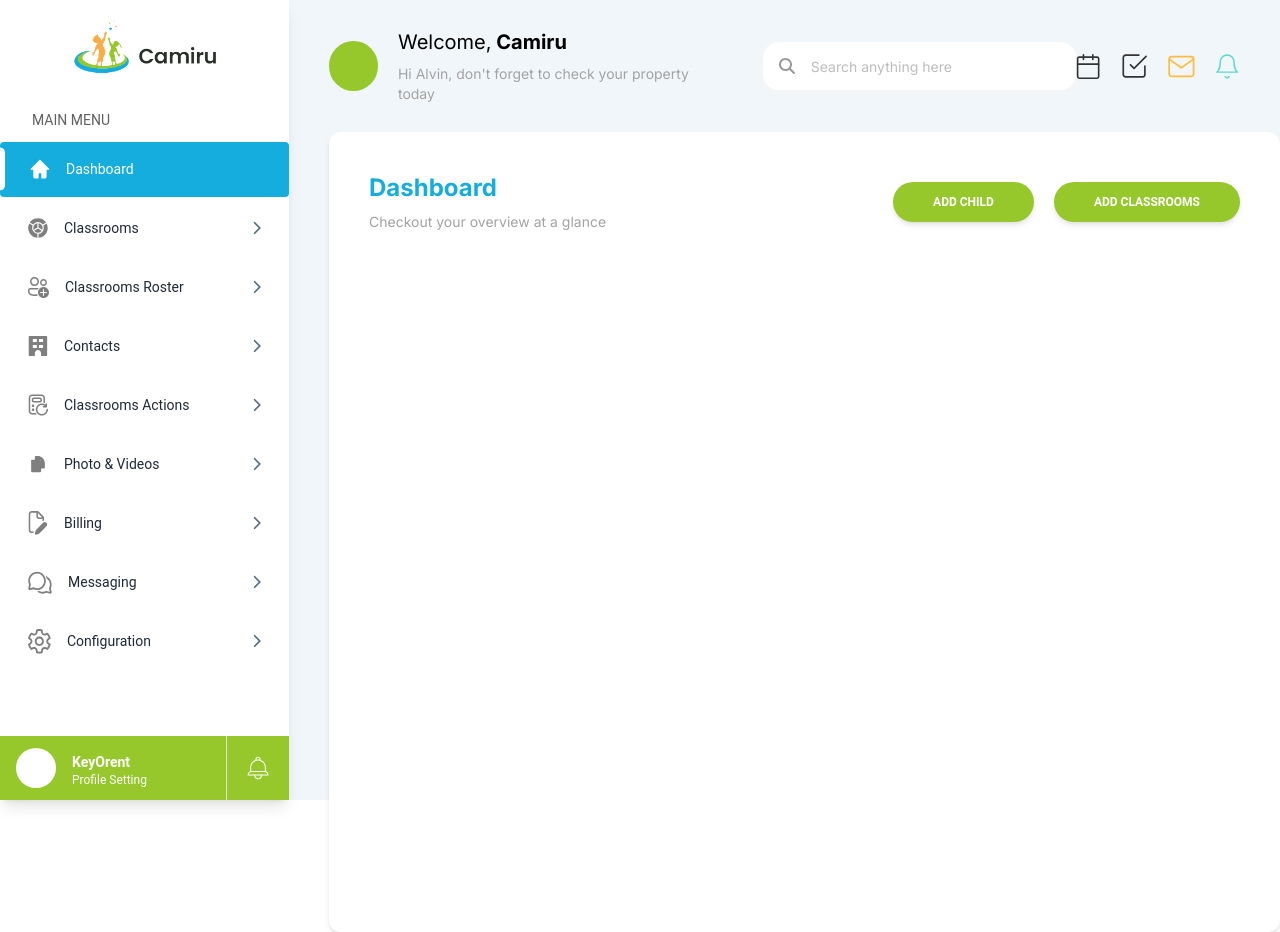
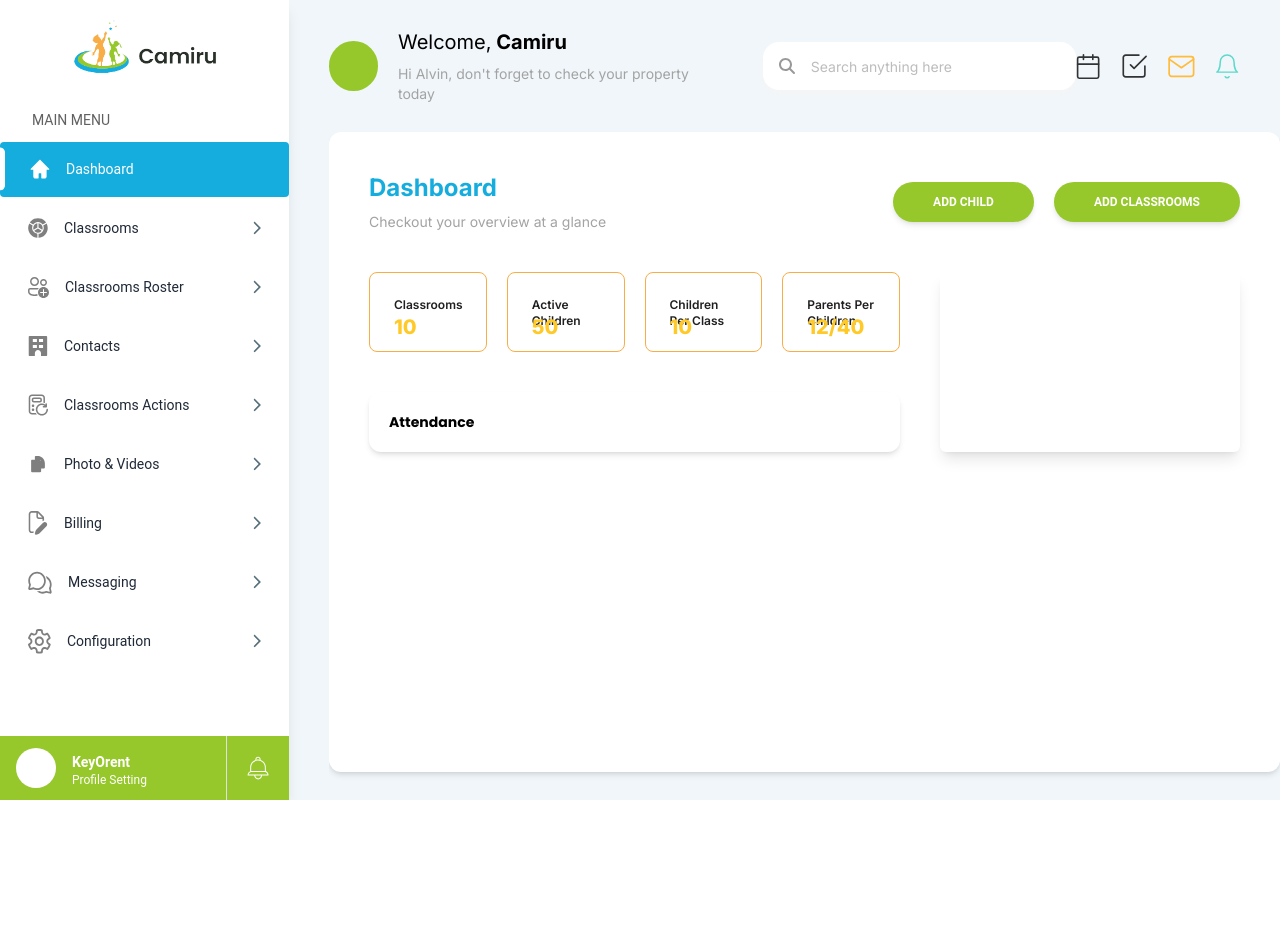
Before and after one commit to linear-digital/camiru-client-side, a React (Vite) app: page /dashboard in a window 1280 px wide. After the commit the page ends 800 px from the top, so only its background shows below. Built offline with nearby package versions, Linux system fonts and the light colour scheme.

Commit message:
update UserLayout.jsx and Dashboard.jsx

```diff
--- a/src/Layouts/UserLayout.jsx
+++ b/src/Layouts/UserLayout.jsx
@@ -2,13 +2,18 @@ import React from 'react';
 import Sidebar from '../Pages/User/Sidebar';
 import { Outlet } from 'react-router-dom';
 import Navbar from '../Components/Top_bar/Navbar';
+import { useLocation } from 'react-router-dom';
 
 const UserLayout = () => {
+    const location = useLocation();
     return (
         <main className='w-full h-screen flex gap-10 bg-[#F1F6FA]'>
             <Sidebar />
-            <section className='w-full'>
-                <Navbar />
+            <section className='w-full h-full overflow-y-auto'>
+                {
+                    !location.pathname.includes('profile') && <Navbar />
+                }
+
                 <Outlet />
             </section>
         </main>
--- a/src/Pages/Dashboard/Dashboard.jsx
+++ b/src/Pages/Dashboard/Dashboard.jsx
@@ -1,10 +1,12 @@
 import { Card } from '@material-tailwind/react';
 import React from 'react';
 import { Button } from '../../Components/Buttons/Buttons';
+import StatisticCard from './_UI/StatisticCard';
+import Attendance from './_UI/Attendance';
 
 const Dashboard = () => {
     return (
-        <Card className='w-full bg-white h-full inter p-10'>
+        <Card className='w-full bg-white h-auto inter p-10 min-h-[80vh]'>
             <section className='flex justify-between items-center'>
                 <div>
                     <h1 className="w-40 text-primary text-2xl font-bold ">Dashboard</h1>
@@ -19,6 +21,32 @@ const Dashboard = () => {
                     </Button>
                 </div>
             </section>
+            <section className='flex mt-10 gap-10 w-full'>
+                <div className="w-full">
+                    <div className="grid grid-cols-4 gap-5">
+                        <StatisticCard
+                            title={"Classrooms"}
+                            value={"10"}
+                        />
+                        <StatisticCard
+                            title={"Active Children"}
+                            value={"50"}
+                        />
+                        <StatisticCard
+                            title={"Children Per Class"}
+                            value={"10"}
+                        />
+                        <StatisticCard
+                            title={"Parents Per Children"}
+                            value={"12/40"}
+                        />
+                    </div>
+                    <Attendance />
+                </div>
+                <div className="min-w-[300px] max-w-[300px]  shadow-lg p-5 rounded-md">
+
+                </div>
+            </section>
         </Card>
     );
 };
--- /dev/null
+++ b/src/Pages/Dashboard/_UI/Attendance.jsx
@@ -0,0 +1,14 @@
+import { Card } from '@material-tailwind/react';
+import React from 'react';
+
+const Attendance = () => {
+    return (
+        <div>
+            <Card className='p-5 mt-10'>
+                <div className="w-28 h-5 text-black text-sm font-bold poppins">Attendance</div>
+            </Card>
+        </div>
+    );
+};
+
+export default Attendance;
--- /dev/null
+++ b/src/Pages/Dashboard/_UI/StatisticCard.jsx
@@ -0,0 +1,13 @@
+import { Card } from 'antd';
+import React from 'react';
+
+const StatisticCard = ({ title, value }) => {
+    return (
+        <Card className='w-full border-secondary bg-white h-[80px] inter '>
+            <div className=" h-4 text-zinc-500 text-xs font-semibold">{title}</div>
+            <div className=" h-6 text-amber-400 text-xl font-extrabold ">{value}</div>
+        </Card>
+    );
+};
+
+export default StatisticCard;
```
